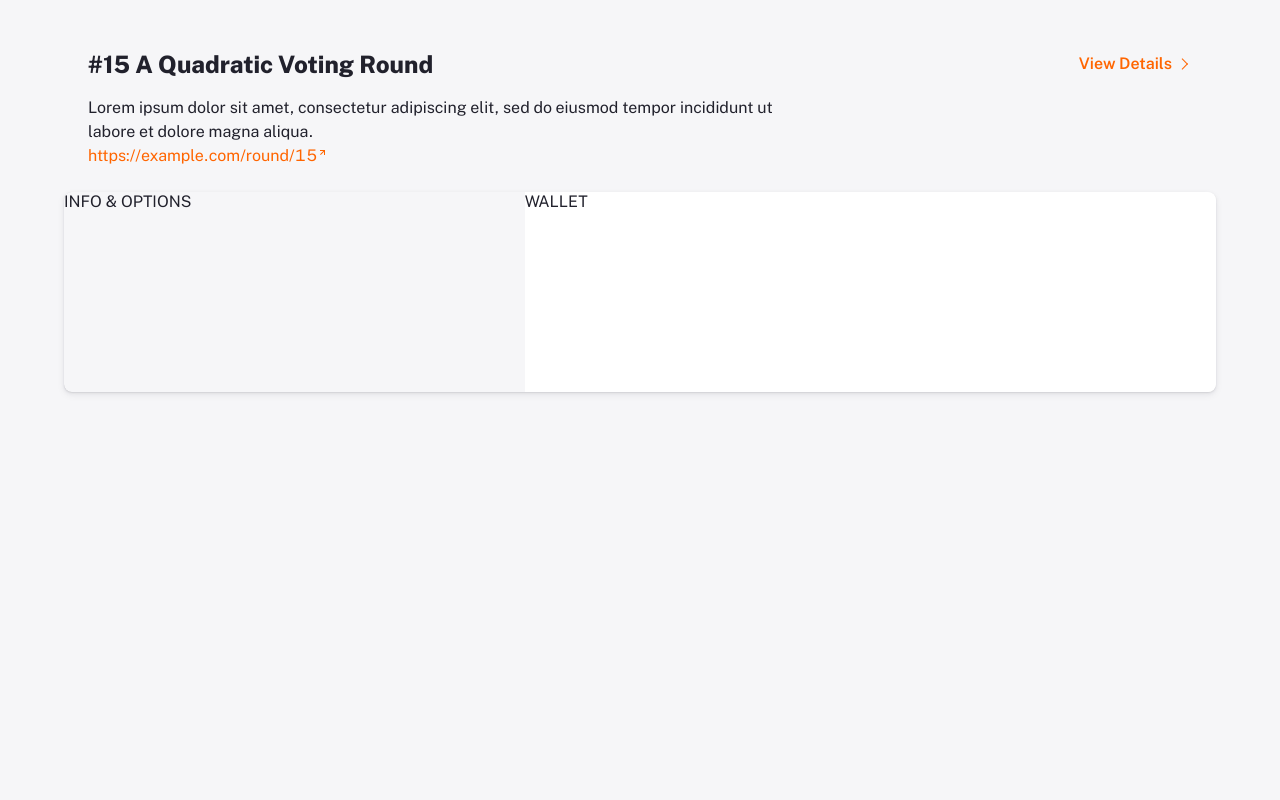
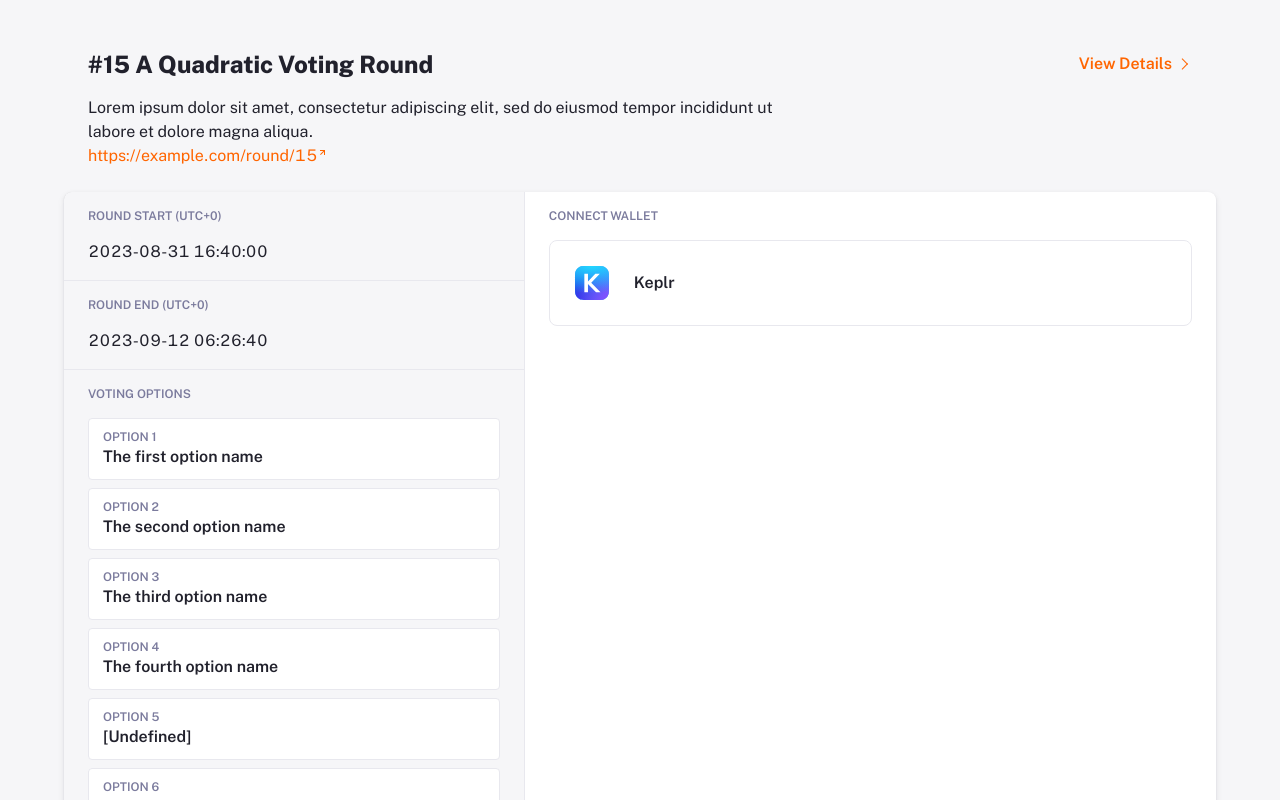
Before and after one commit to DoraFactory/portable-maci, a Next.js app: page / in a window 1280 px wide. Shown: the top 800 px of the page. Built offline with nearby package versions, Linux system fonts and the light colour scheme.

Commit message:
add compoents

```diff
--- /dev/null
+++ b/src/components/DateItem.tsx
@@ -0,0 +1,30 @@
+import common from '@/styles/common.module.sass'
+import font from '@/styles/font.module.sass'
+
+export default function DateItem(props: { label: string; date: number }) {
+  const date = new Date(props.date)
+
+  const dateString = date
+    .toLocaleTimeString('zh', {
+      year: 'numeric',
+      month: '2-digit',
+      day: '2-digit',
+      hourCycle: 'h23',
+      hour: '2-digit',
+      minute: '2-digit',
+      second: '2-digit',
+    })
+    .split('/')
+    .join('-')
+  const timezoneOffset = -Math.round(date.getTimezoneOffset() / 60)
+  const timezone = timezoneOffset >= 0 ? '+' + timezoneOffset.toString() : timezoneOffset.toString()
+
+  return (
+    <div className={common.bento}>
+      <h3>
+        {props.label} (UTC{timezone})
+      </h3>
+      <p className={font['tabular-figures-body-rg--tnum']}>{dateString}</p>
+    </div>
+  )
+}
--- a/src/components/Main.module.sass
+++ b/src/components/Main.module.sass
@@ -30,6 +30,9 @@
   overflow: hidden
   .info
     flex: 0 0 40%
+    border-right: 1px solid var(--line-line-secondary)
+    > *:not(last-child)
+      border-bottom: 1px solid var(--line-line-secondary)
   .wallet
     flex: 1 1 auto
     background: var(--basic-bg-primary)
--- a/src/components/Main.tsx
+++ b/src/components/Main.tsx
@@ -3,9 +3,14 @@ import font from '@/styles/font.module.sass'
 import common from '@/styles/common.module.sass'
 import Image from 'next/image'
 
-import iconInternal from '@/assets/icons/internal.svg'
+import internalIcon from '@/assets/icons/internal.svg'
+import DateItem from './DateItem'
+import VoteOptions from './VoteOptions'
+import Wallet from './Wallet'
 
 export default function Main() {
+  const circutType = 'MACI-QV'
+
   return (
     <div className={styles.main}>
       <div className={styles.titleWrapper}>
@@ -22,7 +27,7 @@ export default function Main() {
             rel="noopener noreferrer"
           >
             <span>View Details</span>
-            <Image width={16} height={16} src={iconInternal} alt="" priority />
+            <Image width={16} height={16} src={internalIcon} alt="" priority />
           </a>
         </div>
         <div className={styles.intro}>
@@ -44,8 +49,27 @@ export default function Main() {
       </div>
 
       <div className={[styles.body, common['elevation-elevation-1']].join(' ')}>
-        <div className={styles.info}>INFO & OPTIONS</div>
-        <div className={styles.wallet}>WALLET</div>
+        <div className={styles.info}>
+          <DateItem label="Round start" date={1693500000000} />
+          <DateItem label="Round end" date={1694500000000} />
+          <VoteOptions />
+          <div className={common.bento}>
+            <h3>Circuit</h3>
+            <p
+              className={[font.accentAccentPrimary, font['tabular-figures-body-rg--tnum']].join(
+                ' ',
+              )}
+            >
+              {circutType}
+            </p>
+          </div>
+        </div>
+        <div className={styles.wallet}>
+          <div className={common.bento}>
+            <h3>Connect wallet</h3>
+            <Wallet />
+          </div>
+        </div>
       </div>
     </div>
   )
--- /dev/null
+++ b/src/components/VoteOptions.module.sass
@@ -0,0 +1,10 @@
+.optionList
+  list-style: none
+  display: flex
+  flex-direction: column
+  gap: 8px
+  > li
+    padding: 10px 14px
+    border-radius: 4px
+    border: 1px solid var(--line-line-secondary)
+    background: var(--basic-bg-primary)
--- /dev/null
+++ b/src/components/VoteOptions.tsx
@@ -0,0 +1,32 @@
+import styles from './VoteOptions.module.sass'
+import common from '@/styles/common.module.sass'
+import font from '@/styles/font.module.sass'
+
+const _testVoteOptions = [
+  'The first option name',
+  'The second option name',
+  'The third option name',
+  'The fourth option name',
+  undefined,
+  undefined,
+]
+
+export default function DateItem(props: { options?: (string | undefined)[] }) {
+  const options = props.options || _testVoteOptions
+
+  return (
+    <div className={common.bento}>
+      <h3>Voting options</h3>
+      <ul className={styles.optionList}>
+        {options.map((content, i) => (
+          <li key={i}>
+            <p className={[font.basicInkSecondary, font['all-caps-caption-sb--caps']].join(' ')}>
+              Option {i + 1}
+            </p>
+            <p className={font['semibold-body-sb']}>{content || '[Undefined]'}</p>
+          </li>
+        ))}
+      </ul>
+    </div>
+  )
+}
--- /dev/null
+++ b/src/components/Wallet.module.sass
@@ -0,0 +1,8 @@
+.wallet
+  padding: 24px
+  display: flex
+  align-items: center
+  gap: 24px
+  border-radius: 8px
+  border: 1px solid var(--line-line-secondary)
+  cursor: pointer
--- /dev/null
+++ b/src/components/Wallet.tsx
@@ -0,0 +1,16 @@
+import Image from 'next/image'
+import styles from './Wallet.module.sass'
+import font from '@/styles/font.module.sass'
+
+import keplrLogo from '@/assets/logos/keplr.svg'
+
+export default function Wallet() {
+  return (
+    <div className={styles.wallet}>
+      <Image width={36} height={36} src={keplrLogo} alt="Keplr" priority />
+      <div>
+        <p className={font['semibold-body-sb']}>Keplr</p>
+      </div>
+    </div>
+  )
+}
--- a/src/pages/index.tsx
+++ b/src/pages/index.tsx
@@ -1,5 +1,4 @@
 import Head from 'next/head'
-// import Image from 'next/image'
 import { Public_Sans } from 'next/font/google'
 import styles from '@/styles/Home.module.sass'
 import Main from '@/components/Main'
--- a/src/styles/common.module.sass
+++ b/src/styles/common.module.sass
@@ -20,3 +20,17 @@
     width: 6px
     height: 6px
     background-image: url('~@/assets/icons/external.svg')
+
+.bento
+  padding: 16px 24px
+  display: flex
+  flex-direction: column
+  gap: 16px
+  > h3
+    color: var(--basic-ink-secondary)
+    /* .all-caps-caption-sb--caps */
+    font-weight: 600
+    font-size: 12px
+    line-height: 16px
+    letter-spacing: 6.25%
+    text-transform: uppercase
--- a/src/styles/font.module.sass
+++ b/src/styles/font.module.sass
@@ -207,3 +207,6 @@
 
 .accentAccentPrimary
   color: var(--accent-accent-primary)
+
+.basicInkSecondary
+  color: var(--basic-ink-secondary)
--- a/src/styles/globals.sass
+++ b/src/styles/globals.sass
@@ -35,6 +35,8 @@ body
 
 body
   color: var(--basic-ink-primary)
+  -webkit-font-smoothing: antialiased
+  -moz-osx-font-smoothing: grayscale
 
 a
   color: inherit
```
Also changed, not shown: src/assets/logos/keplr.svg (added).
